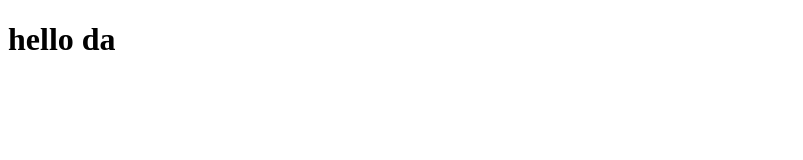
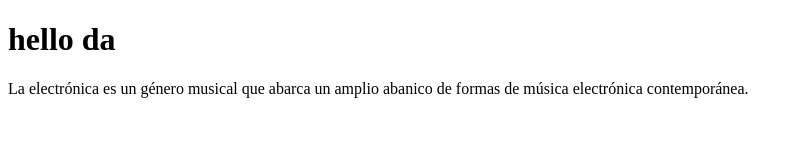
Before and after one commit to Camilojr112/workshop, a plain HTML site: page index.html in a window 1280 px wide. Shown: the whole page, without its empty margins (0-803 px from the left). Drawn offline with Linux system fonts and the light colour scheme.

Commit message:
quinto commit c5

```diff
--- a/index.html
+++ b/index.html
@@ -8,5 +8,6 @@
 </head>
 <body>
     <h1>hello da</h1>
+    <p>La electrónica es un género musical que abarca un amplio abanico de formas de música electrónica contemporánea. </p>
 </body>
 </html>
```
